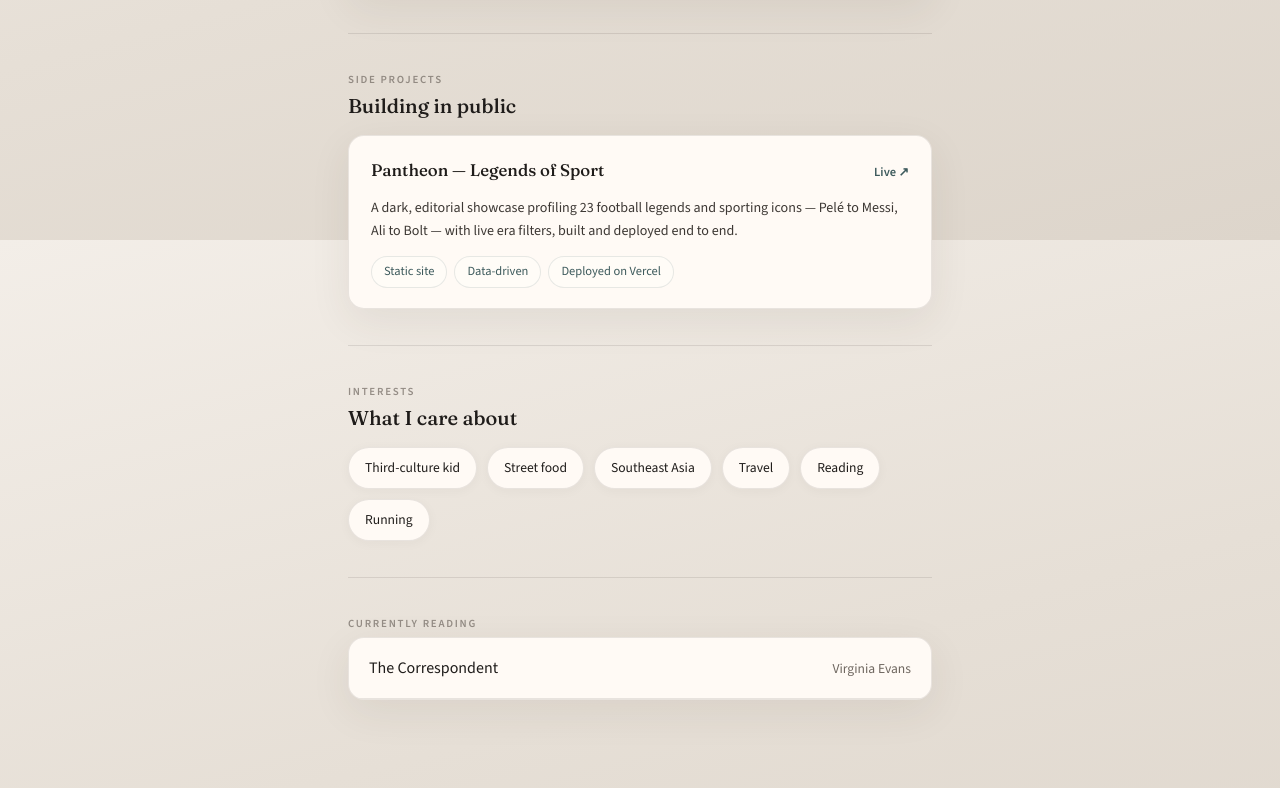
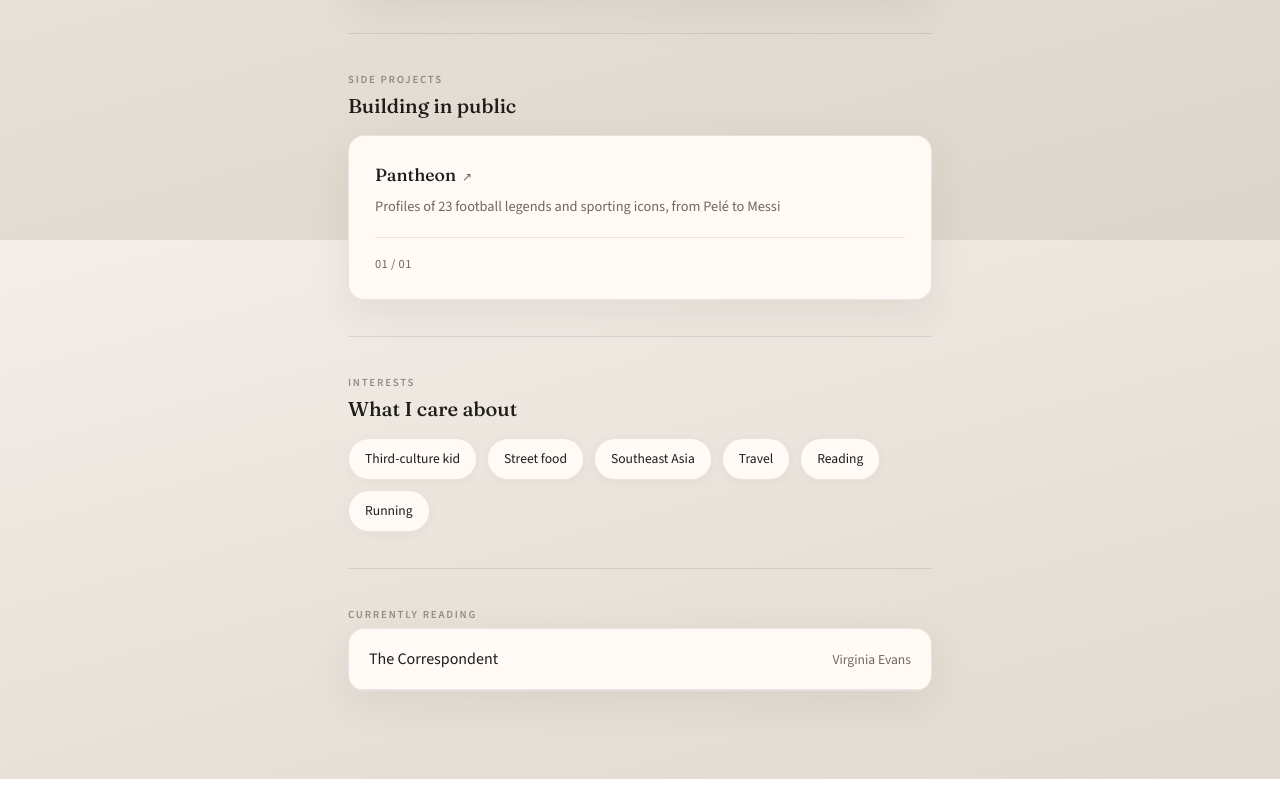
Before and after one commit to dmohta123/dmohta123.github.io, a plain HTML site: page index.html in a window 1280 px wide. Shown: the part 1360-2148 px from the top of the page. Drawn offline with nearby package versions, Linux system fonts and the light colour scheme.

Commit message:
Adding carousel

```diff
--- a/index.html
+++ b/index.html
@@ -338,70 +338,92 @@ a:hover { color: var(--accent-soft); border-color: var(--accent-soft); }
   box-shadow: 0 6px 20px rgba(61, 48, 40, 0.08);
 }
 
-/* ── Project card ── */
-.project-card {
-  display: block;
-  text-decoration: none;
-  border-bottom: none;
+/* ── Project carousel ── */
+.carousel {
   background: var(--surface-solid);
   border-radius: var(--radius);
   border: 1px solid var(--border);
   box-shadow: var(--shadow);
-  padding: 20px 22px;
-  color: var(--text);
-  transition: transform 0.2s, box-shadow 0.2s, border-color 0.2s;
+  padding: 24px 26px;
 }
 
-.project-card:hover {
-  transform: translateY(-3px);
-  box-shadow: 0 16px 40px rgba(61, 48, 40, 0.14);
-  border-color: rgba(61, 90, 92, 0.2);
-  border-bottom: none;
+.carousel-slide {
+  display: none;
 }
 
-.project-card-header {
-  display: flex;
-  justify-content: space-between;
-  align-items: baseline;
-  gap: 16px;
+.carousel-slide.is-active {
+  display: block;
+  animation: rise 0.4s cubic-bezier(0.22, 1, 0.36, 1) both;
 }
 
-.project-card-title {
-  font-family: var(--serif);
-  font-weight: 500;
-  font-size: 1.05rem;
+.carousel-link {
+  display: block;
+  text-decoration: none;
+  border-bottom: none;
   color: var(--text);
 }
 
-.project-card-live {
-  font-size: 0.78rem;
-  font-weight: 600;
-  color: var(--accent);
-  flex-shrink: 0;
-  white-space: nowrap;
+.carousel-project-title {
+  font-family: var(--serif);
+  font-weight: 500;
+  font-size: 1.1rem;
+  color: var(--text);
 }
 
-.project-card-desc {
-  font-size: 0.88rem;
-  line-height: 1.65;
-  color: #3d3834;
-  margin: 10px 0 14px;
+.carousel-project-title::after {
+  content: '↗';
+  font-size: 0.75rem;
+  margin-left: 6px;
+  color: var(--muted);
 }
 
-.project-card-tags {
-  display: flex;
-  flex-wrap: wrap;
-  gap: 7px;
+.carousel-project-desc {
+  display: block;
+  font-size: 0.9rem;
+  color: var(--muted);
+  margin-top: 5px;
+  line-height: 1.55;
 }
 
-.project-card-tags span {
+.carousel-controls {
+  display: flex;
+  align-items: center;
+  justify-content: space-between;
+  margin-top: 18px;
+  padding-top: 16px;
+  border-top: 1px solid var(--border);
+}
+
+.carousel-count {
   font-size: 0.78rem;
-  font-weight: 500;
-  padding: 4px 12px;
-  border-radius: 100px;
+  color: var(--muted);
+  letter-spacing: 0.03em;
+}
+
+.carousel-arrows {
+  display: flex;
+  gap: 8px;
+}
+
+.carousel-btn {
+  width: 30px;
+  height: 30px;
+  border-radius: 50%;
+  border: 1px solid var(--border);
   background: var(--surface);
-  border: 1px solid rgba(61, 90, 92, 0.12);
-  color: var(--accent);
+  color: var(--text);
+  font-size: 0.95rem;
+  line-height: 1;
+  cursor: pointer;
+  display: flex;
+  align-items: center;
+  justify-content: center;
+  transition: background 0.2s, transform 0.2s;
+}
+
+.carousel-btn:hover {
+  background: #fff;
+  transform: translateY(-1px);
 }
 
 /* ── Empty / coming soon ── */
@@ -625,18 +647,21 @@ a:hover { color: var(--accent-soft); border-color: var(--accent-soft); }
     <section class="block" id="projects">
       <p class="section-label">Side Projects</p>
       <h2 class="section-heading">Building in public</h2>
-      <a class="project-card" href="https://pantheon-legends.vercel.app" target="_blank" rel="noopener noreferrer">
-        <div class="project-card-header">
-          <span class="project-card-title">Pantheon — Legends of Sport</span>
-          <span class="project-card-live">Live ↗</span>
+      <div class="carousel">
+        <div class="carousel-slide is-active">
+          <a class="carousel-link" href="https://pantheon-legends.vercel.app" target="_blank" rel="noopener noreferrer">
+            <span class="carousel-project-title">Pantheon</span>
+            <span class="carousel-project-desc">Profiles of 23 football legends and sporting icons, from Pelé to Messi</span>
+          </a>
         </div>
-        <p class="project-card-desc">A dark, editorial showcase profiling 23 football legends and sporting icons — Pelé to Messi, Ali to Bolt — with live era filters, built and deployed end to end.</p>
-        <div class="project-card-tags">
-          <span>Static site</span>
-          <span>Data-driven</span>
-          <span>Deployed on Vercel</span>
+        <div class="carousel-controls">
+          <span class="carousel-count">01 / 01</span>
+          <div class="carousel-arrows">
+            <button class="carousel-btn" data-dir="prev" aria-label="Previous project">‹</button>
+            <button class="carousel-btn" data-dir="next" aria-label="Next project">›</button>
+          </div>
         </div>
-      </a>
+      </div>
     </section>
 
     <div class="section-divider"></div>
@@ -675,8 +700,11 @@ a:hover { color: var(--accent-soft); border-color: var(--accent-soft); }
   const slides = [...carousel.querySelectorAll('.carousel-slide')];
   const prevBtn = carousel.querySelector('[data-dir="prev"]');
   const nextBtn = carousel.querySelector('[data-dir="next"]');
+  const countEl = carousel.querySelector('.carousel-count');
   let index = slides.findIndex((s) => s.classList.contains('is-active'));
   if (index < 0) index = 0;
+
+  function pad(n) { return String(n).padStart(2, '0'); }
 
   function show(i) {
     slides.forEach((slide, n) => {
@@ -685,6 +713,12 @@ a:hover { color: var(--accent-soft); border-color: var(--accent-soft); }
       slide.hidden = !active;
     });
     index = i;
+    if (countEl) countEl.textContent = pad(i + 1) + ' / ' + pad(slides.length);
+  }
+
+  if (slides.length <= 1 && prevBtn && nextBtn) {
+    prevBtn.style.display = 'none';
+    nextBtn.style.display = 'none';
   }
 
   prevBtn.addEventListener('click', () => {
```
